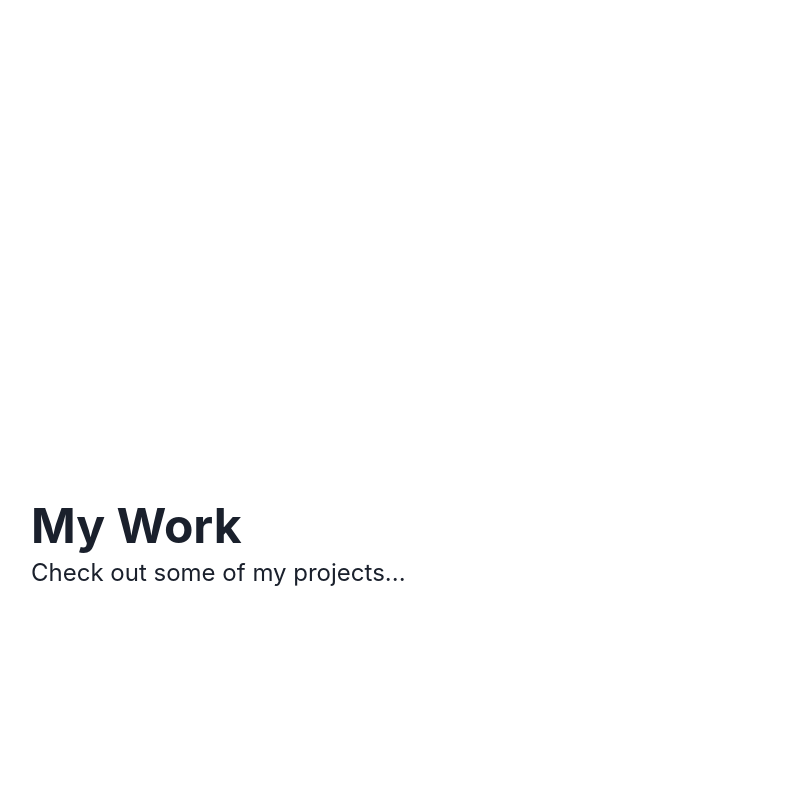
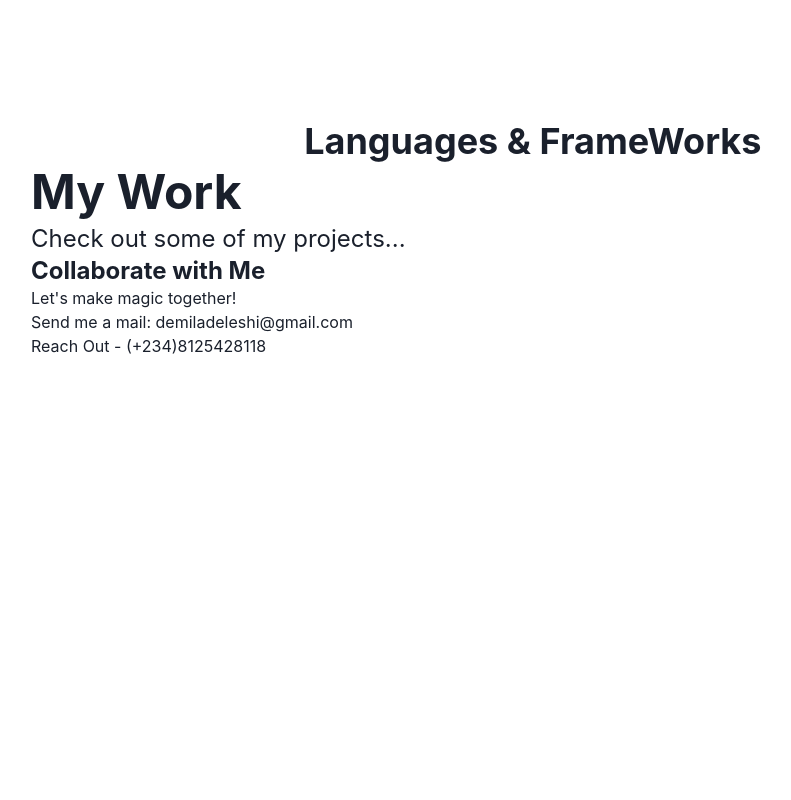
Before and after one commit to demi05/myportfolio, a React (Create React App) app: page /contact in a window 1280 px wide. Shown: the part 600-1400 px from the top of the page, without its empty margins (49-840 px from the left). After the commit the page ends 958 px from the top, so only its background shows below. Built offline with nearby package versions, Linux system fonts and the light colour scheme.

Commit message:
moved all files to component folder

```diff
--- a/public/index.html
+++ b/public/index.html
@@ -24,7 +24,7 @@
       work correctly both with client-side routing and a non-root public URL.
       Learn how to configure a non-root public URL by running `npm run build`.
     -->
-    <title>React App</title>
+    <title>Demilade's Portfolio</title>
   </head>
   <body>
     <noscript>You need to enable JavaScript to run this app.</noscript>
--- a/src/pages/About.tsx
+++ b/src/components/About.tsx
@@ -1,9 +1,9 @@
-import { Container } from "@chakra-ui/react";
+import { Container, Heading } from "@chakra-ui/react";
 
 const About = () => {
   return (
     <Container as={"section"} id="about">
-
+      <Heading as={"h3"}>Languages & FrameWorks</Heading>
     </Container>
   )
 }
--- a/src/pages/Contact.tsx
+++ b/src/components/Contact.tsx
@@ -3,12 +3,12 @@ import { Box, Container, Flex, Heading, SimpleGrid, Text } from "@chakra-ui/reac
 const Contact = () => {
   return (
     <Container as={"section"} id="contact" maxW={"6xl"}>
-      <Flex flexDirection={"column"} justifyContent={"center"} minH={"90vh"}>
-        <Heading fontSize={"3rem"}>Collaborate with Me</Heading>
-        <Text fontSize={"1.5rem"}>Let's make magic together!</Text>
+      <Flex flexDirection={"column"} justifyContent={"center"}>
+        <Heading fontSize={"1.5rem"}>Collaborate with Me</Heading>
+        <Text fontSize={"1rem"}>Let's make magic together!</Text>
         <SimpleGrid>
-            <Box>Email: demiladeleshi@gmail.com</Box>
-            <Box>(+234)8125428118</Box>
+            <Box>Send me a mail: demiladeleshi@gmail.com</Box>
+            <Box>Reach Out - (+234)8125428118</Box>
             {/* <Box></Box> */}
         </SimpleGrid>
       </Flex>
--- a/src/components/Nav.tsx
+++ b/src/components/Nav.tsx
@@ -3,7 +3,7 @@ import myPic from "../assets/images/my-pic.jpg";
 import { Link } from "@chakra-ui/react";
 const Nav = () => {
   return (
-    <Container maxW={"6xl"} mt={"1em"}>
+    <Container maxW={"6xl"} mt={"1em"} pos={"fixed"} top={0} left={0} right={0}>
     <Flex as={"nav"} alignItems={"center"} justifyContent={"space-between"}>
       <Avatar src={myPic} />
         <Flex gap={"1em"}>
--- a/src/pages/Projects.tsx
+++ b/src/components/Projects.tsx
@@ -3,7 +3,7 @@ import { Container, Flex, Heading, Text } from "@chakra-ui/react";
 const Projects = () => {
   return (
     <Container as={"section"} id="projects" maxW={"6xl"}>
-        <Flex flexDir={"column"} justifyContent={"center"} minH={"90vh"}>
+        <Flex flexDir={"column"} justifyContent={"center"}>
       <Heading fontSize={"3rem"}>My Work</Heading>
       <Text fontSize={"1.5rem"}>Check out some of my projects...</Text>
       {/* give 5 projects  */}
```
Also changed, not shown: src/App.tsx (+4 -4 lines), src/Router.tsx (+4 -4 lines), src/components/Home.tsx (renamed from src/pages/Home.tsx).
